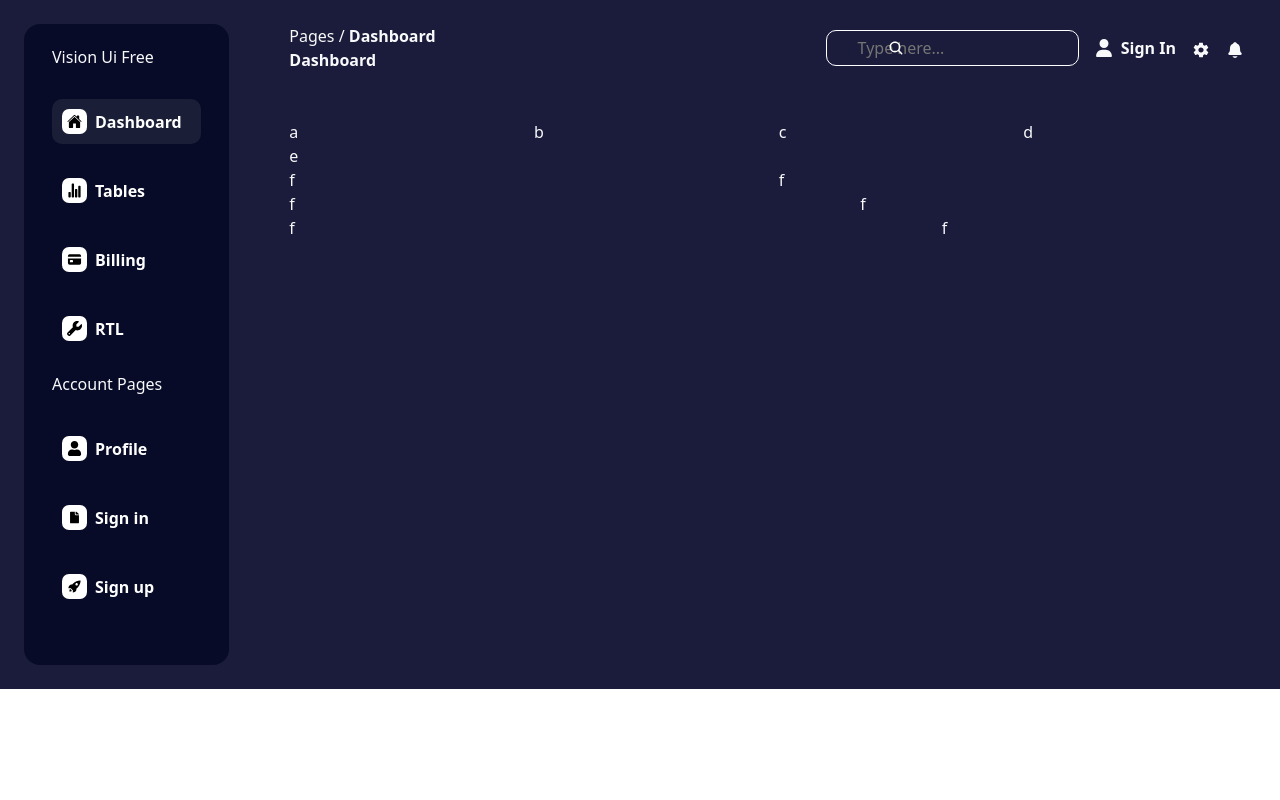
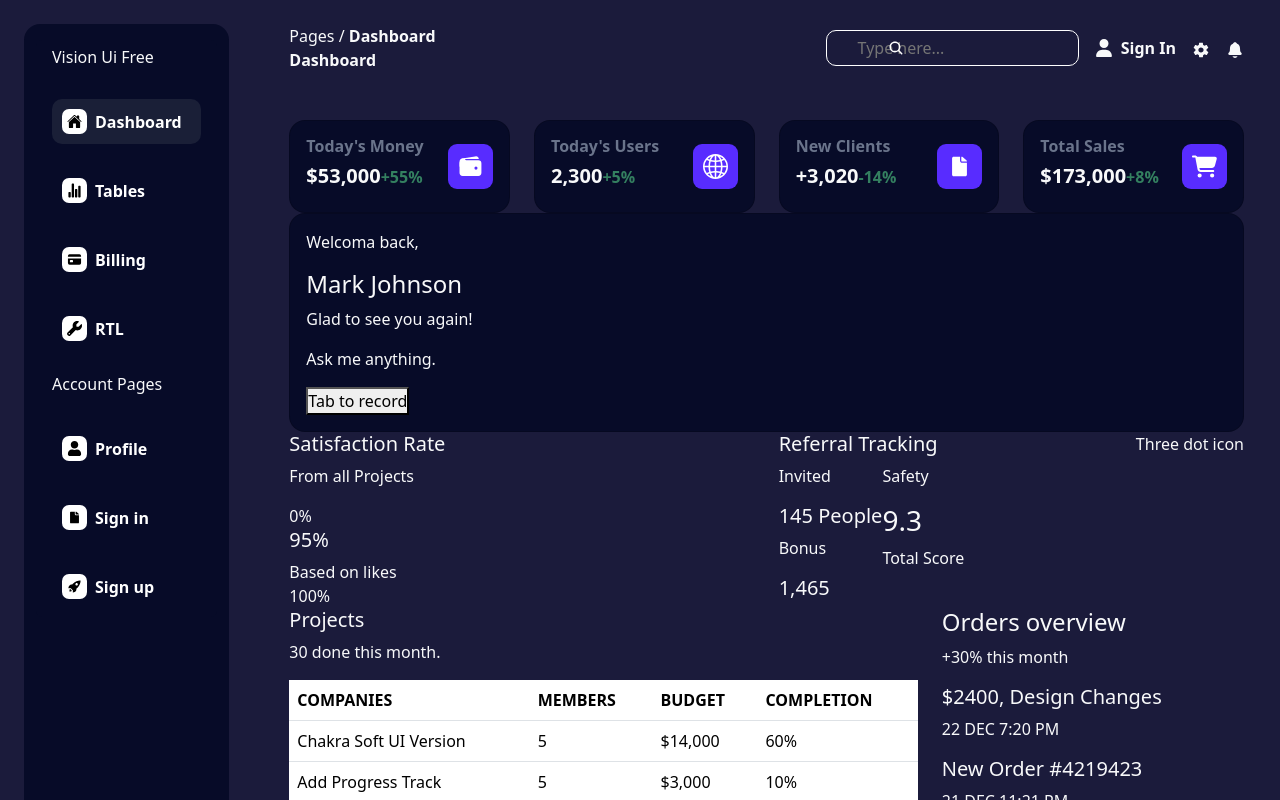
Before and after one commit to Janice1828/dashboard_sample, a React (Create React App) app: page / in a window 1280 px wide. Shown: the top 800 px of the page. Built offline with nearby package versions, Linux system fonts and the light colour scheme.

Commit message:
dashboard content added

```diff
--- a/src/components/Dashboard.js
+++ b/src/components/Dashboard.js
@@ -1,23 +1,222 @@
 import React from "react";
 import Navbar from "./Navbar";
-
+import { IoWallet } from "react-icons/io5";
+import { IoIosDocument } from "react-icons/io";
+import { FaCartShopping } from "react-icons/fa6";
+import { BsGlobe2 } from "react-icons/bs";
 const Dashboard = () => {
+  const style = {
+    icon: {
+      height: "45px",
+      width: "45px",
+      padding: "10px",
+      color: "#fff",
+      borderRadius: "9px",
+      background: "#582cff",
+    },
+  };
   return (
     <div className="ps-5">
       <Navbar />
       <div className="pt-5">
         <div className="row">
-          <div className="col-3">a</div>
-          <div className="col-3">b</div>
-          <div className="col-3">c</div>
-          <div className="col-3">d</div>
-          <div className="col-12">e</div>
-          <div className="col-6">f</div>
-          <div className="col-6">f</div>
-          <div className="col-7">f</div>
-          <div className="col-5">f</div>
-          <div className="col-8">f</div>
-          <div className="col-4">f</div>
+          <div className="col-3">
+            <div className="card rounded-4 bg-sidebar-color text-light">
+              <div className="card-body ">
+                <p className="card-text d-flex justify-content-between align-items-center">
+                  <div>
+                    <h6 className="fw-bold" style={{ color: "#6a748b" }}>
+                      Today's Money
+                    </h6>
+                    <h5 className="fw-bold">
+                      $53,000
+                      <span className="fs-6" style={{ color: "#348060" }}>
+                        +55%
+                      </span>
+                    </h5>
+                  </div>
+                  <div>
+                    <IoWallet style={style.icon} />
+                  </div>
+                </p>
+              </div>
+            </div>
+          </div>
+          <div className="col-3">
+            <div className="card rounded-4 bg-sidebar-color text-light">
+              <div className="card-body ">
+                <p className="card-text d-flex justify-content-between align-items-center">
+                  <div>
+                    <h6 className="fw-bold" style={{ color: "#6a748b" }}>
+                      Today's Users
+                    </h6>
+                    <h5 className="fw-bold">
+                      2,300
+                      <span className="fs-6" style={{ color: "#348060" }}>
+                        +5%
+                      </span>
+                    </h5>
+                  </div>
+                  <div>
+                    <BsGlobe2 style={style.icon} />
+                  </div>
+                </p>
+              </div>
+            </div>
+          </div>
+          <div className="col-3">
+            <div className="card rounded-4 bg-sidebar-color text-light">
+              <div className="card-body ">
+                <p className="card-text d-flex justify-content-between align-items-center">
+                  <div>
+                    <h6 className="fw-bold" style={{ color: "#6a748b" }}>
+                      New Clients
+                    </h6>
+                    <h5 className="fw-bold">
+                      +3,020
+                      <span className="fs-6" style={{ color: "#348060" }}>
+                        -14%
+                      </span>
+                    </h5>
+                  </div>
+                  <div>
+                    <IoIosDocument style={style.icon} />
+                  </div>
+                </p>
+              </div>
+            </div>
+          </div>
+          <div className="col-3">
+            <div className="card rounded-4 bg-sidebar-color text-light">
+              <div className="card-body ">
+                <p className="card-text d-flex justify-content-between align-items-center">
+                  <div>
+                    <h6 className="fw-bold" style={{ color: "#6a748b" }}>
+                      Total Sales
+                    </h6>
+                    <h5 className="fw-bold">
+                      $173,000
+                      <span className="fs-6" style={{ color: "#348060" }}>
+                        +8%
+                      </span>
+                    </h5>
+                  </div>
+                  <div>
+                    <FaCartShopping style={style.icon} />
+                  </div>
+                </p>
+              </div>
+            </div>
+          </div>
+          <div className="col-12">
+            <div className="card rounded-4 bg-sidebar-color text-light">
+              <div className="card-body">
+                <p>Welcoma back,</p>
+                <h4>Mark Johnson</h4>
+                <p>Glad to see you again!</p>
+                <p>Ask me anything.</p>
+                <button type="">Tab to record</button>
+              </div>
+            </div>
+          </div>
+          <div className="col-6">
+            <h5>Satisfaction Rate</h5>
+            <p>From all Projects</p>
+            <div>
+              <div>0%</div>
+              <div>
+                <h5>95%</h5>
+                <span>Based on likes</span>
+              </div>
+              <div>100%</div>
+            </div>
+          </div>
+          <div className="col-6">
+            <div className="d-flex justify-content-between">
+              <h5>Referral Tracking</h5>
+              <span>Three dot icon</span>
+            </div>
+            <div className="d-flex">
+              <div>
+                <div>
+                  <p>Invited</p>
+                  <h5>145 People</h5>
+                </div>
+                <div>
+                  <p>Bonus</p>
+                  <h5>1,465</h5>
+                </div>
+              </div>
+              <div>
+                <p>Safety</p>
+                <h3>9.3</h3>
+                <p>Total Score</p>
+              </div>
+            </div>
+          </div>
+          {/* for charts these two columns */}
+          {/* <div className="col-7">f</div>
+          <div className="col-5">f</div> */}
+          <div className="col-8">
+            <h5>Projects</h5>
+            <p>30 done this month.</p>
+            <table className="table">
+              <thead>
+                <tr>
+                  <th>COMPANIES</th>
+                  <th>MEMBERS</th>
+                  <th>BUDGET</th>
+                  <th>COMPLETION</th>
+                </tr>
+              </thead>
+              <tbody>
+                <tr>
+                  <td>Chakra Soft UI Version</td>
+                  <td>5</td>
+                  <td>$14,000</td>
+                  <td>60%</td>
+                </tr>
+                <tr>
+                  <td>Add Progress Track</td>
+                  <td>5</td>
+                  <td>$3,000</td>
+                  <td>10%</td>
+                </tr>
+                <tr>
+                  <td>Fix Platform Errors</td>
+                  <td>5</td>
+                  <td>$14,000</td>
+                  <td>60%</td>
+                </tr>
+              </tbody>
+            </table>
+          </div>
+          <div className="col-4">
+            <div>
+              <h4>Orders overview</h4>
+              <p>+30% this month</p>
+            </div>
+            <div>
+              <h5>$2400, Design Changes</h5>
+              <p>22 DEC 7:20 PM</p>
+            </div>
+            <div>
+              <h5>New Order #4219423</h5>
+              <p>21 DEC 11:21 PM</p>
+            </div>
+            <div>
+              <h5>Server Payments for April</h5>
+              <p>21 DEC 9:28 PM</p>
+            </div>
+            <div>
+              <h5>New card added for order #3210145</h5>
+              <p>20 DEC 3:52 PM</p>
+            </div>
+            <div>
+              <h5>Unlock Packages for Development</h5>
+              <p></p>
+            </div>
+          </div>
         </div>
       </div>
     </div>
```
